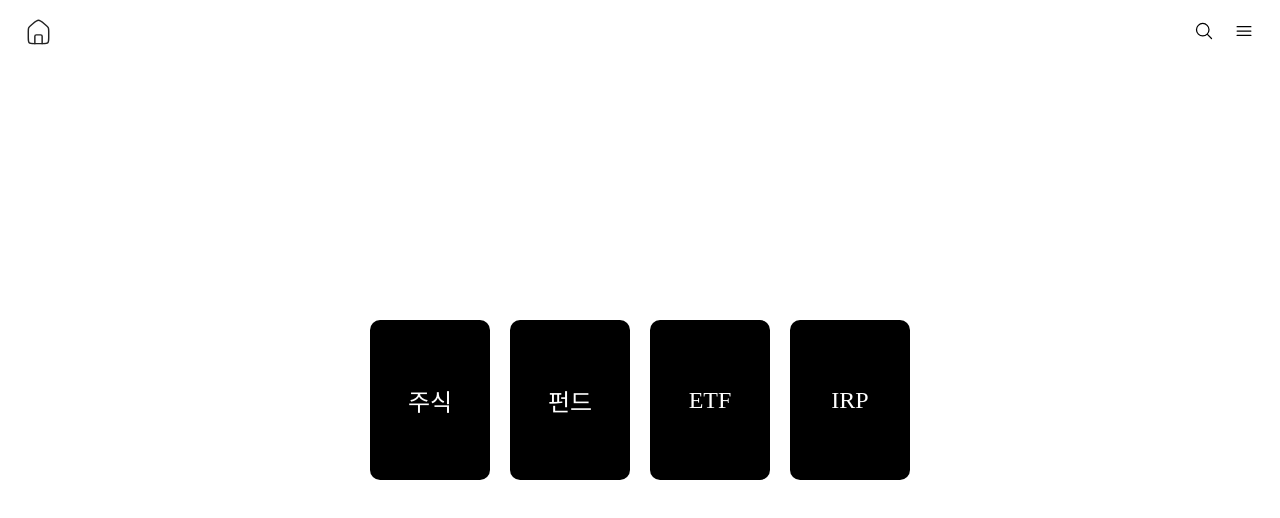
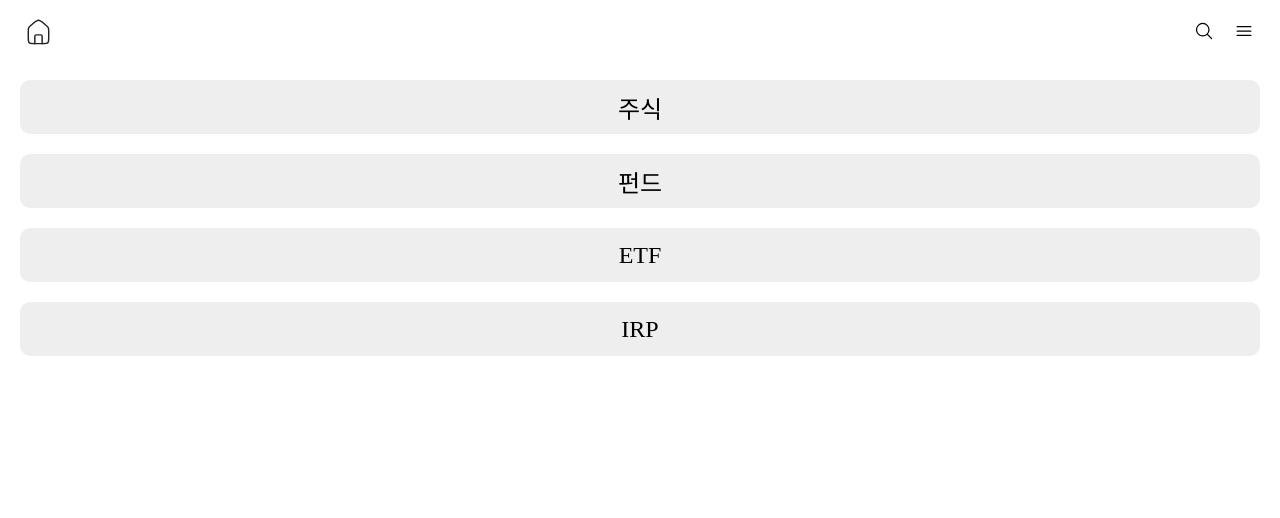
Before and after one commit to team-moeum/Finhub-FrontEnd, a Next.js app: page / in a window 1280 px wide. Shown: the top 518 px of the page. Built offline with nearby package versions, Linux system fonts and the light colour scheme.

Commit message:
Init(Component): Add LinkButtonBox Component, Fix Some Components #1
- Add utils/useFHRouter.ts for delay Routing
- Add LinkButtonBox Component
- Fix ButtonBox Component
- Fix Styles

```diff
--- a/src/app/[category]/[postId]/page.style.ts
+++ b/src/app/[category]/[postId]/page.style.ts
@@ -19,15 +19,12 @@ export const title = styled.div`
 
 export const definition = styled.div`
     width: 100%;
-    border: 1px solid #eee;
 `
 
 export const summary = styled.div`
     width: 100%;
-    border: 1px solid #eee;
 `
 
 export const content = styled.div`
     width: 100%;
-    border: 1px solid #eee;
 `
--- a/src/app/components/Button/ButtonBox.tsx
+++ b/src/app/components/Button/ButtonBox.tsx
@@ -3,26 +3,35 @@ import React from 'react';
 import Ripple from './Ripple';
 import { ButtonContiner, ButtonDivWrap } from './styles/Button.styled';
 
-type ButtonBoxProps = {
-    type?: "text" | "contained" | "outlined";
+export type ButtonBoxProps = {
+    type?: "text" | "contained" | "outlined"
+    width?: string | number
+    height?: string | number
+    background?: string
     disabled?: boolean
     animate?: boolean
     style?: React.CSSProperties
     children?: React.ReactNode
     ripple?: boolean
+    rippleColor?: string
     onClick?: (e?:React.MouseEvent) => void
 }
 
 const ButtonBox = ({
-    type = "contained",
-    style={} ,
+    type = "text",
+    width,
+    height,
+    background,
+    style={},
     children,
     ripple,
+    rippleColor="#666",
     onClick,
     ...props
     }: ButtonBoxProps) => {
 
     const handleOnClick = (e:React.MouseEvent) => {
+        e.preventDefault();
         setTimeout(()=> {
             if (onClick) onClick(e);
         }, 200)
@@ -30,8 +39,8 @@ const ButtonBox = ({
 
     return (
     <ButtonContiner>
-        <ButtonDivWrap className={type} onClick={handleOnClick} style={{...style}} {...props}>
-            {ripple ? <Ripple color={"#666"} duration={600} /> : undefined}
+        <ButtonDivWrap className={type} onClick={handleOnClick} style={{width, height, background, ...style}} {...props}>
+            {ripple ? <Ripple color={rippleColor} duration={600} /> : undefined}
             {children}
         </ButtonDivWrap>
     </ButtonContiner>
--- /dev/null
+++ b/src/app/components/Button/LinkButtonBox.tsx
@@ -0,0 +1,33 @@
+'use client';
+
+import { useFHRouter } from '@/app/utils/useFHRouter';
+import React from 'react';
+import ButtonBox, { ButtonBoxProps } from './ButtonBox';
+import { LinkButtonContiner } from './styles/Button.styled';
+
+type LinkButtonProps = {
+    href: string
+} & ButtonBoxProps
+
+const LinkButtonBox = ({
+    href,
+    children,
+    ...props
+    }: LinkButtonProps) => {
+    const router = useFHRouter();
+
+    const handleRouter = (e:React.MouseEvent) => {
+        e.preventDefault();
+        router.push(href);
+    }
+
+    return (
+    <LinkButtonContiner onClick={handleRouter}>
+        <ButtonBox {...props}>
+            {children}
+        </ButtonBox>
+    </LinkButtonContiner>
+    );
+};
+
+export default LinkButtonBox
--- a/src/app/components/Button/styles/Button.styled.ts
+++ b/src/app/components/Button/styles/Button.styled.ts
@@ -15,6 +15,10 @@ export const ButtonContiner = styled.div`
         border: 1px solid #0064FF;
         color: #1677FF;
     };
+`
+
+export const LinkButtonContiner = styled.div`
+    width: 100%
 `
 
 export const ButtonWrap = styled.button<{
--- a/src/app/components/layouts/Header/Header.tsx
+++ b/src/app/components/layouts/Header/Header.tsx
@@ -12,6 +12,7 @@ export const Header = () => {
             <Image
               src={HomeIcon}
               alt="HomeIcon"
+              priority
               width={35}
               height={35}
             />
--- a/src/app/page.style.ts
+++ b/src/app/page.style.ts
@@ -5,26 +5,23 @@ export const container = styled.div`
     display: flex;
     width: 100vw;
     height: 100%;
-    padding: 20px;
-    align-items: center;
-    justify-content: center;
+    padding: 80px 20px;
     gap: 10px;
 `
 
 export const MainWrap = styled.div`
     width: 100%;
     display: flex;
-    flex-wrap: wrap;
+    flex-direction: column;
     gap: 20px;
-    align-items: center;
-    justify-content: center;
 `
 
 export const MainItem = styled.div`
+    color: #000;
     display: flex;
     align-items: center;
     justify-content: center;
-    width: 120px;
-    height: 160px;
+    width: 100%;
+    height: 54px;
     font-size: 1.5em;
 `
--- a/src/app/page.tsx
+++ b/src/app/page.tsx
@@ -3,6 +3,7 @@
 import Link from 'next/link';
 import React from 'react';
 import ButtonBox from './components/Button/ButtonBox'
+import LinkButtonBox from './components/Button/LinkButtonBox';
 import * as S from './page.style'
 
 
@@ -11,29 +12,21 @@ export default function Home() {
   return (
     <S.container>
       <S.MainWrap>
-        <Link href={`/stock`}>
-          <ButtonBox animate style={{background: '#000'}}>
-            <S.MainItem>주식</S.MainItem>
-          </ButtonBox>
-        </Link>
+        <LinkButtonBox href={`/stock`} background='#eee' ripple animate>
+          <S.MainItem>주식</S.MainItem>
+        </LinkButtonBox>
 
-        <Link href={`/fund`}>
-          <ButtonBox animate style={{background: '#000'}}>
-            <S.MainItem>펀드</S.MainItem>
-          </ButtonBox>
-        </Link>
+        <LinkButtonBox href={`/fund`} background='#eee' ripple animate>
+          <S.MainItem>펀드</S.MainItem>
+        </LinkButtonBox>
 
-        <Link href={`/etf`}>
-          <ButtonBox animate style={{background: '#000'}}>
-            <S.MainItem>ETF</S.MainItem>
-          </ButtonBox>
-        </Link>
+        <LinkButtonBox href={`/etf`} background='#eee' ripple animate>
+          <S.MainItem>ETF</S.MainItem>
+        </LinkButtonBox>
 
-        <Link href={`/irp`}>
-          <ButtonBox animate style={{background: '#000'}}>
-            <S.MainItem>IRP</S.MainItem>
-          </ButtonBox>
-        </Link>
+        <LinkButtonBox href={`/irp`} background='#eee' ripple animate>
+          <S.MainItem>IRP</S.MainItem>
+        </LinkButtonBox>
       </S.MainWrap>
     </S.container>
   )
--- /dev/null
+++ b/src/app/utils/useFHRouter.ts
@@ -0,0 +1,14 @@
+import { useRouter } from 'next/navigation';
+
+export const useFHRouter = () => {
+    const router = useRouter();
+    const push = (path: string) => {
+        setTimeout(() => {
+            router.push(path);
+        }, 200);
+    }
+
+    return {
+        push,
+    }
+}
```
Also changed, not shown: src/app/components/Card/MenuCard.style.ts (added, +12 -0 lines), src/app/components/Card/MenuCard.tsx (+9 -4 lines), src/app/menu/page.tsx (+6 -5 lines).
